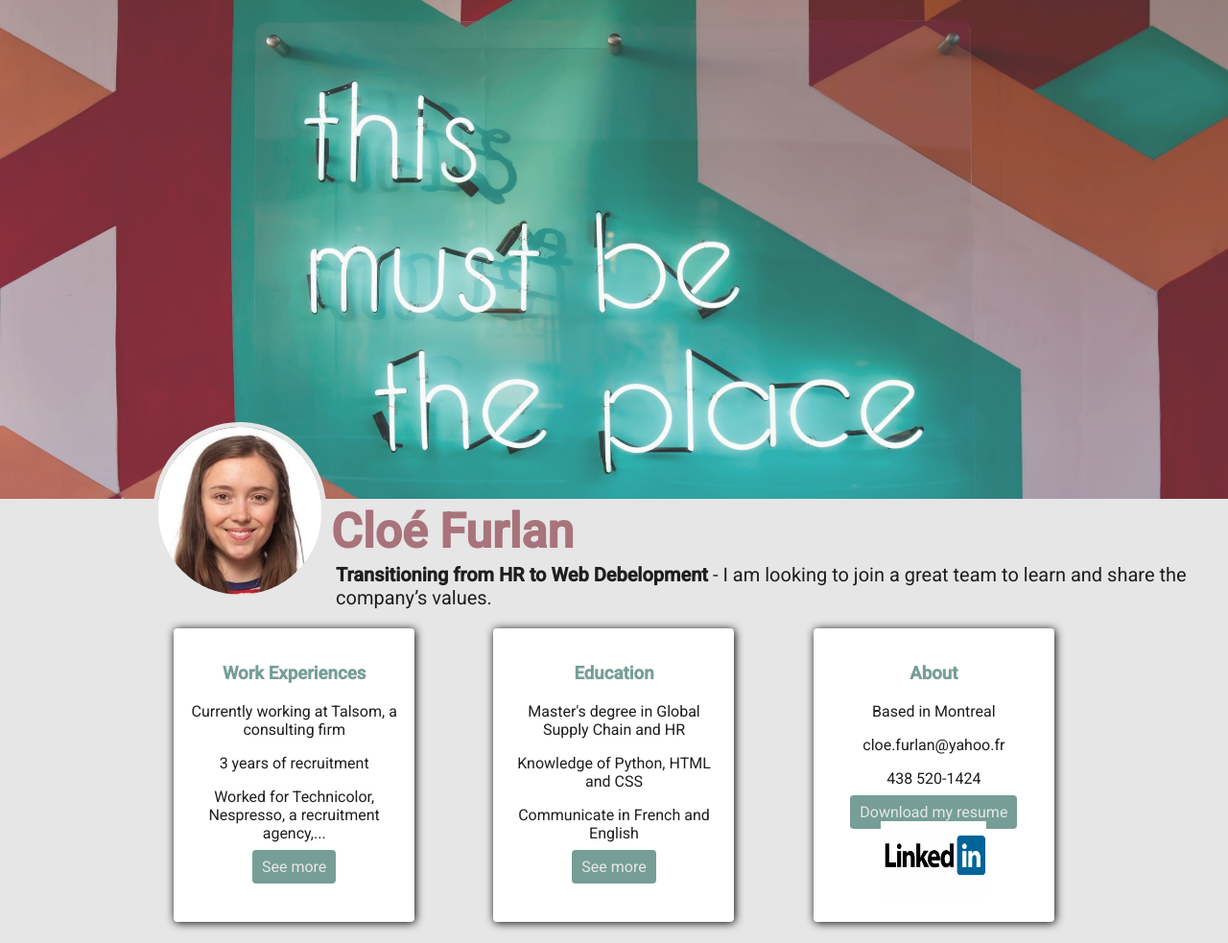
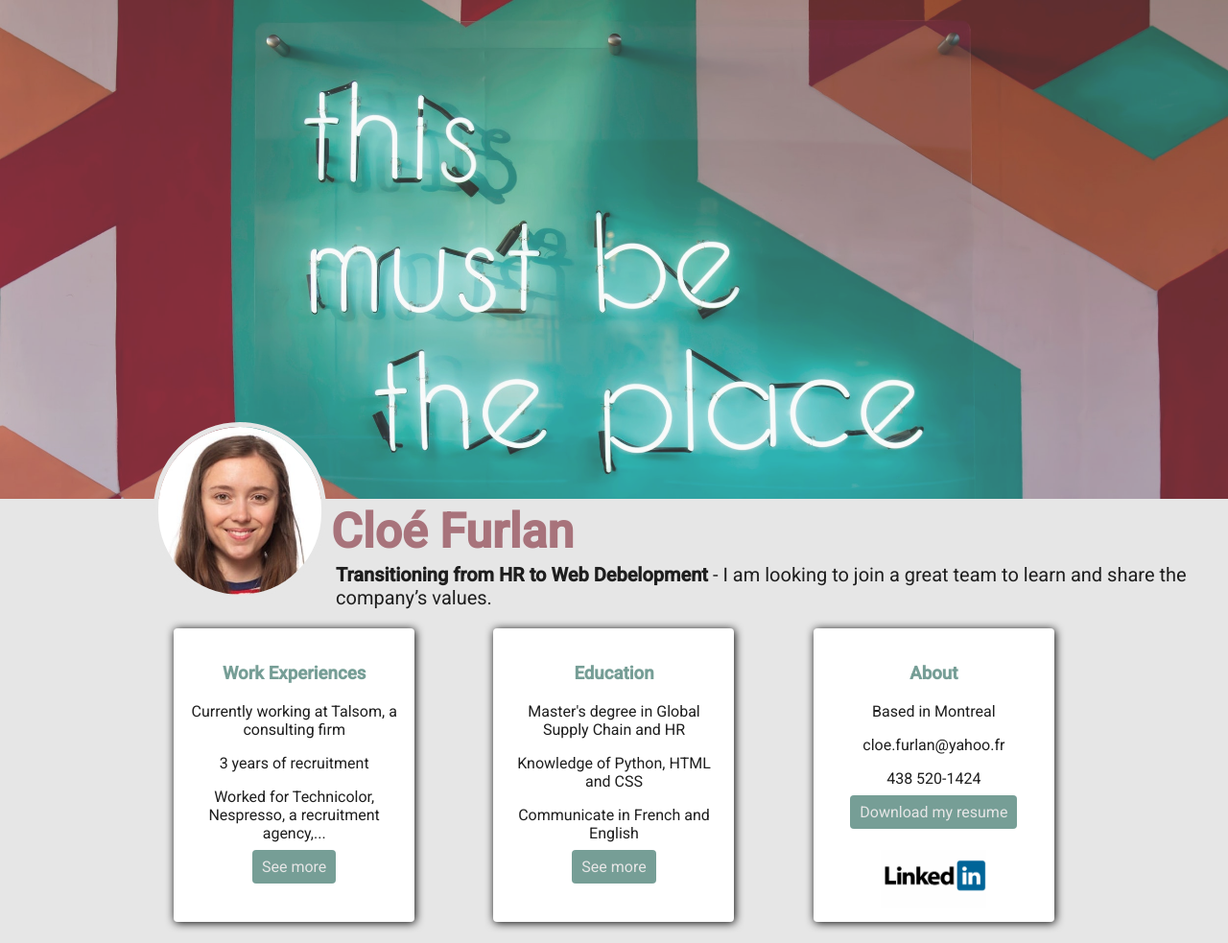
Before and after one commit to cloecloe/first_try_at_css_and_html, a plain HTML site: page index.html in a window 1280 px wide. Shown: the top 983 px of the page at 96% size. Drawn offline with Linux system fonts and the light colour scheme.

Commit message:
Update style.css

```diff
--- a/style.css
+++ b/style.css
@@ -56,9 +56,10 @@ body {
 	text-align: center;
 }
 .linkedin {
-	display:block;
 	width:110px;
+	height: 60px;
 	margin: auto;
+	padding: 30px;
 }
 .container {
 	display: grid;
```
